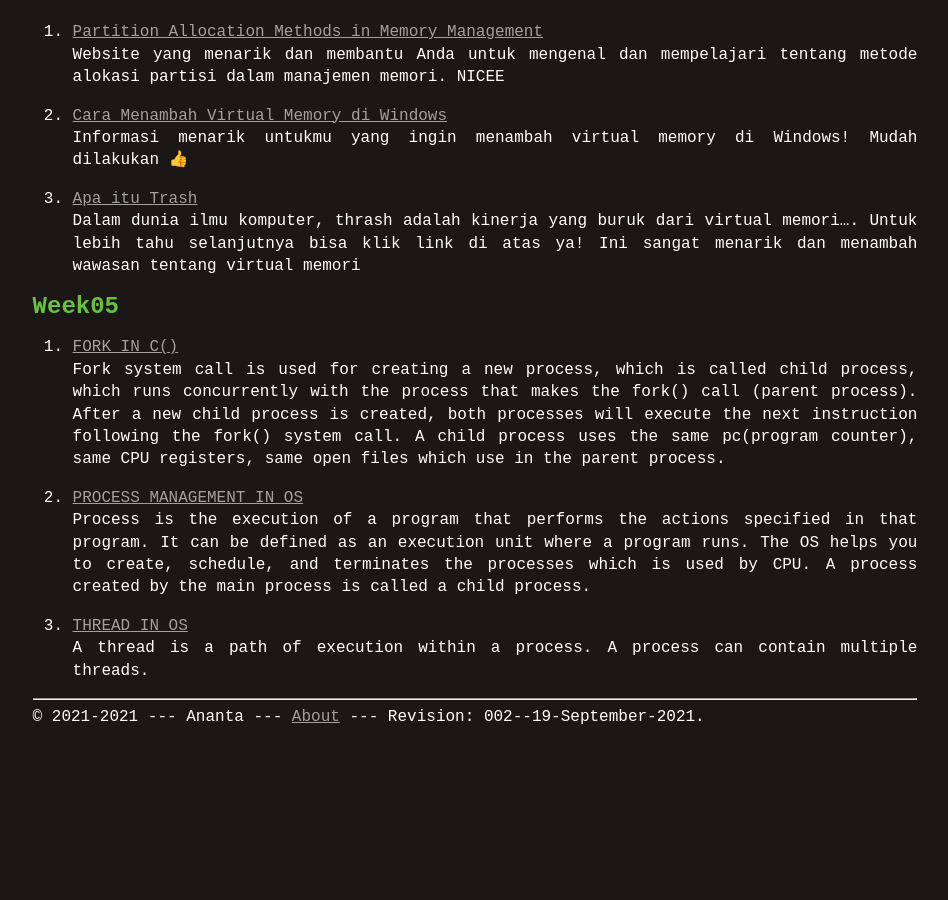
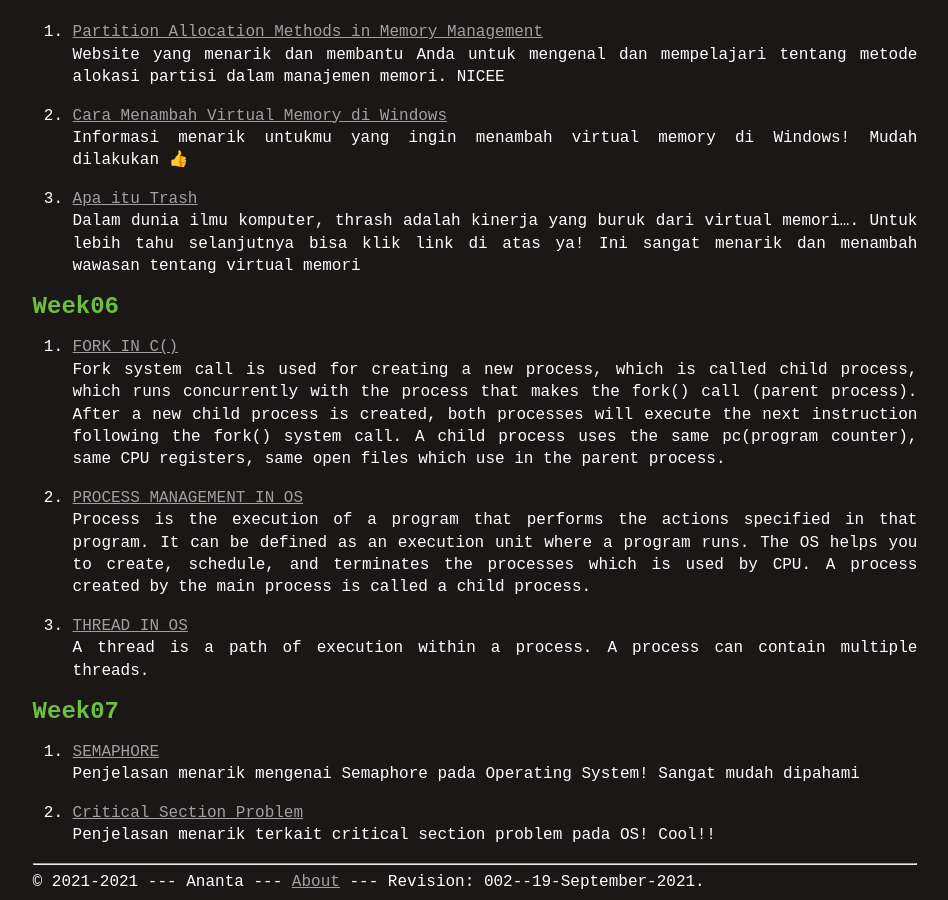
Before and after one commit to anantaristik/os212, a Jekyll site: the page built from links.md, in a window 1280 px wide and 900 px high, scrolled down 1263 px. Shown: the whole window, without its empty margins (165-1113 px from the left). Built offline with Jekyll 4.4.1, drawn with Linux system fonts in a browser that asks for light colours; our own code applies the rules of GitHub Pages for plain Markdown files; before the commit the page ends 1998 px from its top, so only the background shows below that.

Commit message:
OS212 WEEK07

```diff
--- a/links.md
+++ b/links.md
@@ -62,7 +62,7 @@ Informasi menarik untukmu yang ingin menambah virtual memory di Windows! Mudah d
 13. [Apa itu Trash](https://www.javatpoint.com/what-is-thrash)<br>
 Dalam dunia ilmu komputer, thrash adalah kinerja yang buruk dari virtual memori.... Untuk lebih tahu selanjutnya bisa klik link di atas ya! Ini sangat menarik dan menambah wawasan tentang virtual memori
 
-## Week05
+## Week06
 14. [FORK IN C()](https://www.geeksforgeeks.org/fork-system-call/)<br>
 Fork system call is used for creating a new process, which is called child process, which runs concurrently with the process that makes the fork() call (parent process). After a new child process is created, both processes will execute the next instruction following the fork() system call. A child process uses the same pc(program counter), same CPU registers, same open files which use in the parent process.
 
@@ -71,3 +71,10 @@ Process is the execution of a program that performs the actions specified in tha
 
 16. [THREAD IN OS](https://www.geeksforgeeks.org/thread-in-operating-system/)<br>
 A thread is a path of execution within a process. A process can contain multiple threads.
+
+## Week07
+17. [SEMAPHORE](https://www.geeksforgeeks.org/semaphores-in-process-synchronization/)<br>
+Penjelasan menarik mengenai Semaphore pada Operating System! Sangat mudah dipahami
+
+18. [Critical Section Problem](https://www.javatpoint.com/os-critical-section-problem)<br>
+Penjelasan menarik terkait critical section problem pada OS! Cool!!
```
